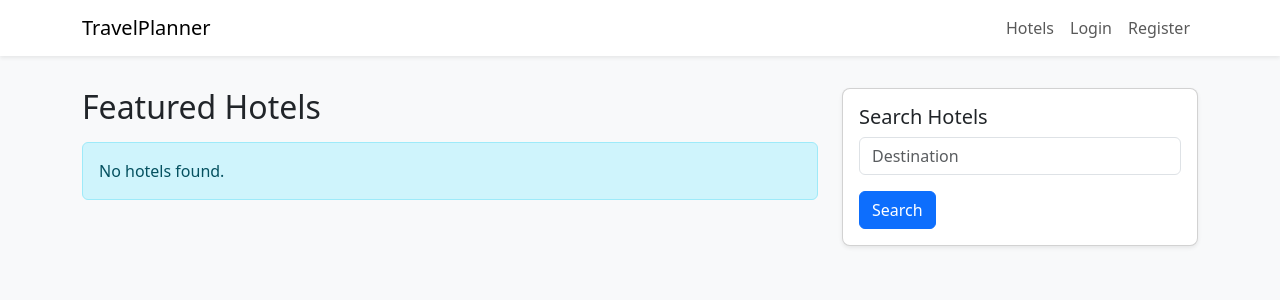
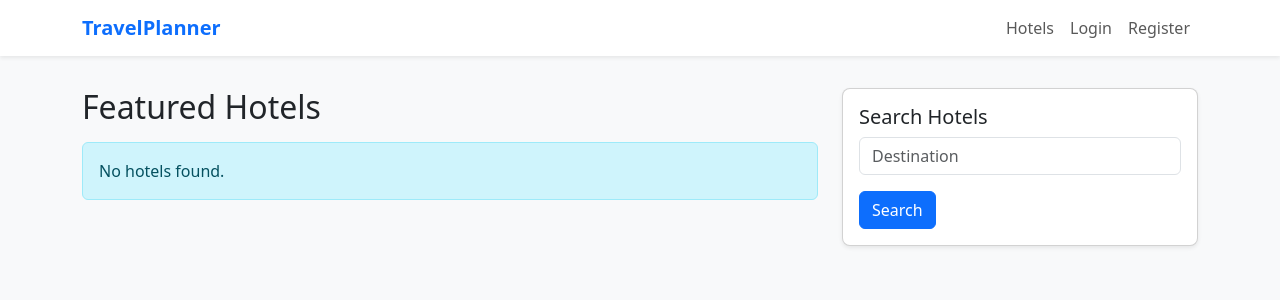
Before and after one commit to tahirpukhta/travel-rag-, a Flask app: page / in a window 1280 px wide. Shown: the top 300 px of the page. Run offline with Flask 3, Linux system fonts and the light colour scheme; data that the repository does not hold is empty; parts of the project's set-up code (start-up, migrations or seed data) failed here and were passed over.

Commit message:
Bigger brand name in blue for some highlighting

```diff
--- a/templates/navbar.html
+++ b/templates/navbar.html
@@ -1,6 +1,6 @@
 <nav class="navbar navbar-expand-lg navbar-light bg-white shadow-sm">
     <div class="container">
-        <a class="navbar-brand" href="/">TravelPlanner</a>
+        <a class="navbar-brand fw-bold text-primary" href="/">TravelPlanner</a>
         <button class="navbar-toggler" type="button" data-bs-toggle="collapse" data-bs-target="#navbarNav">
             <span class="navbar-toggler-icon"></span>
         </button>
```
